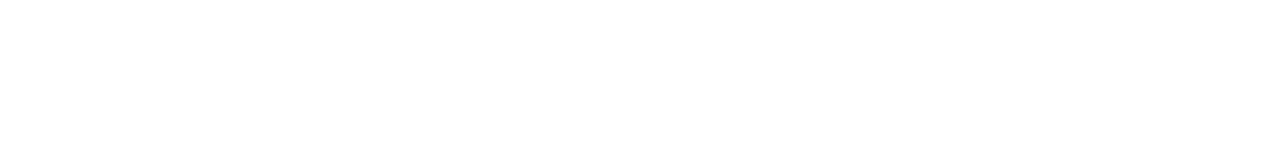
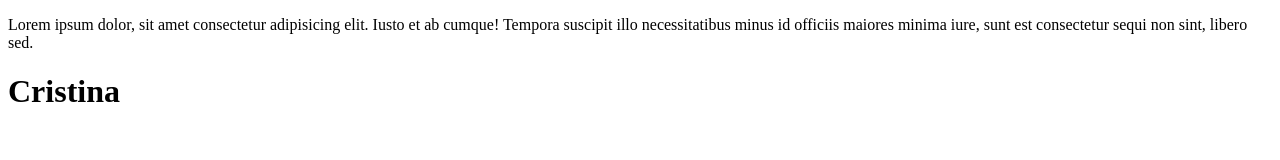
Before and after one commit to DarwinChamba/ErrorError, a plain HTML site: page index.html in a window 1280 px wide. Drawn offline with Linux system fonts and the light colour scheme.

Commit message:
Cristina chamba cambio1

```diff
--- a/index.html
+++ b/index.html
@@ -6,6 +6,10 @@
     <title>Error</title>
 </head>
 <body>
+   <main>
+    <p>Lorem ipsum dolor, sit amet consectetur adipisicing elit. Iusto et ab cumque! Tempora suscipit illo necessitatibus minus id officiis maiores minima iure, sunt est consectetur sequi non sint, libero sed.</p>
 
+    <h1>Cristina</h1>
+   </main>
 </body>
 </html>
```
